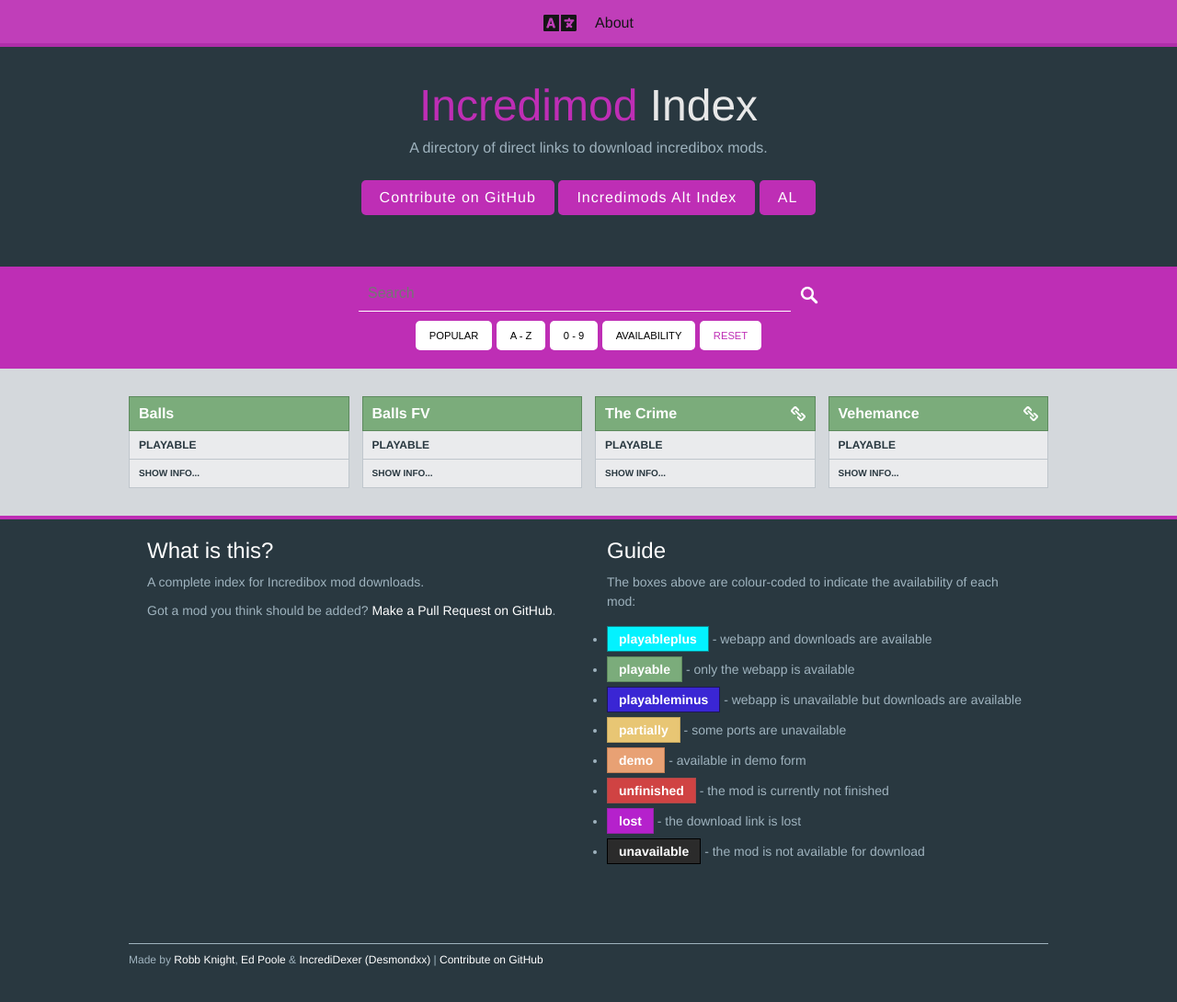
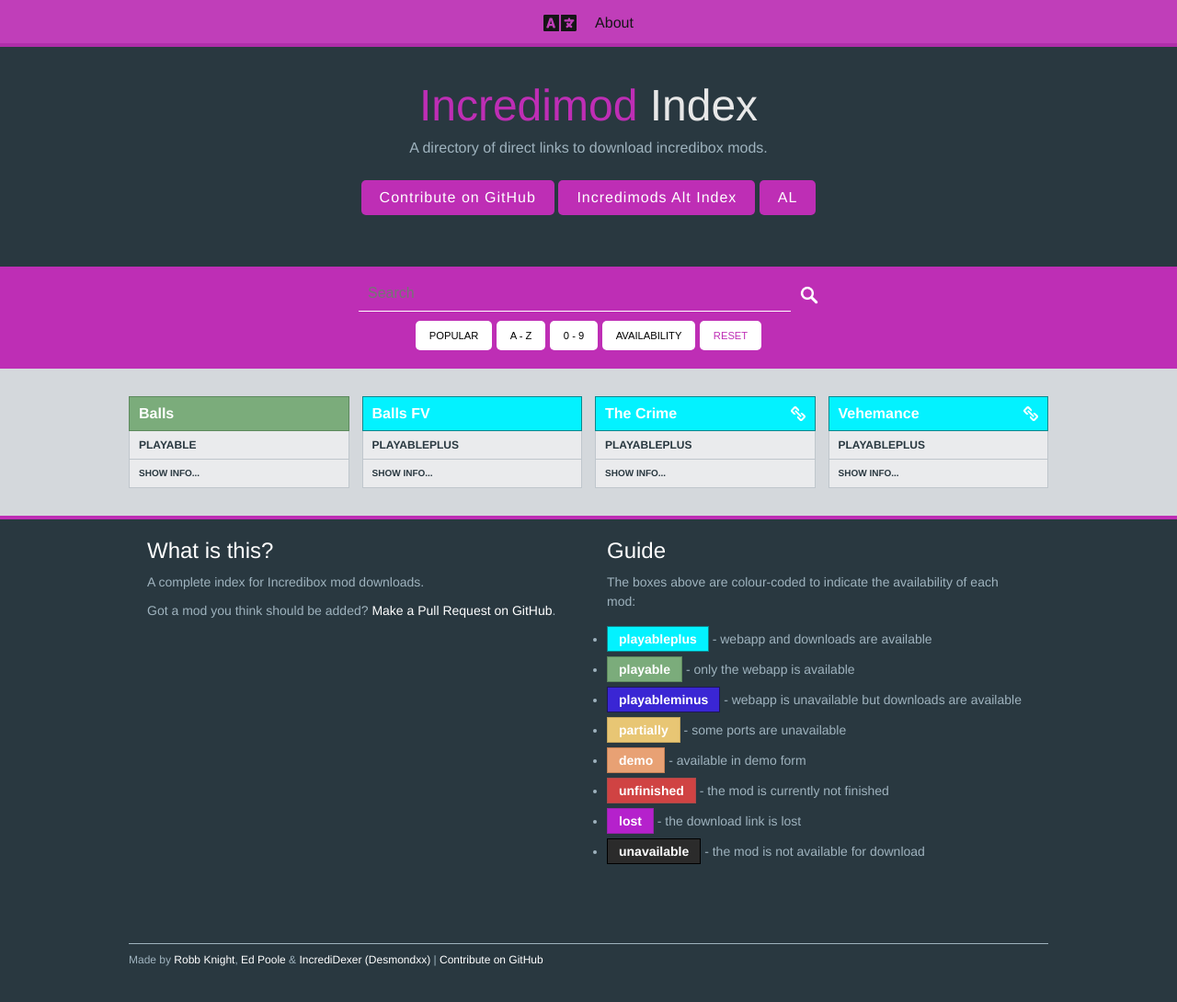
Before and after one commit to Incredimods/incredimods.github.io, a Jekyll site: the page built from _pages/index.html, in a window 1280 px wide and 1091 px high. Shown: the whole window at 92% size. Built offline with Jekyll 4.4.1, drawn with Linux system fonts in a browser that asks for light colours.

Commit message:
Update sites.json

```diff
--- a/_data/sites.json
+++ b/_data/sites.json
@@ -11,7 +11,7 @@
         "webapp": "https://incredimods.github.io/Balls-2024-update",
         "android": "https://github.com/Incredimods/Balls-2024-update/releases/download/Balls/Balls-android-2024-update.apk",
         "windows": "https://github.com/Incredimods/Balls-2024-update/releases/download/Balls/Balls-windows-2024-update.zip",
-        "availability": "playable",
+        "availability": "playableplus",
         "creator": "Rem & PersonFromBrazil",
         "names": ["balls fv"]
     },
@@ -21,7 +21,7 @@
         "webapp": "https://Incredimods.github.io/The-Crime",
         "android": "https://github.com/Incredimods/The-Crime/releases/download/The-Crime/Incredibox_The-Crime_signed.apk",
         "windows": "https://github.com/Incredimods/The-Crime/releases/download/the-crime/Incredibox_The-Crime_v1.0.1.PC.zip",
-        "availability": "playable",
+        "availability": "playableplus",
         "creator": "R.K.",
         "names":["the crime"]
     },
@@ -30,7 +30,7 @@
         "url": "https://youtu.be/fd1AuI49VZw?si=QyHP3wX-uRe4Dx_i",
         "webapp": "https://incredimods.github.io/Vehemence",
         "android": "https://github.com/Incredimods/Vehemence/releases/download/Vehemence/Hortasbox_Vehemence_signed.apk",
-        "availability": "playable",
+        "availability": "playableplus",
         "creator": "T.G.S_dev",
         "names": ["vehemence"]
     }
```
